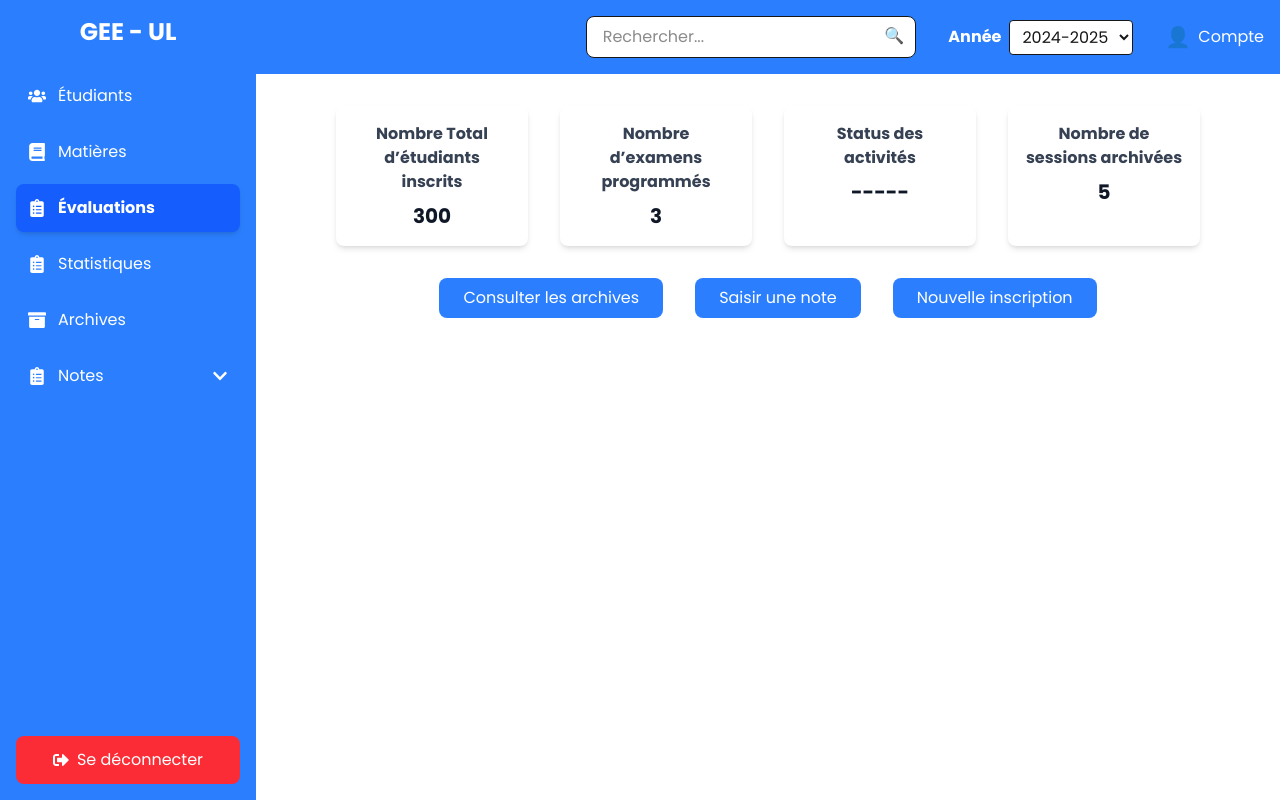
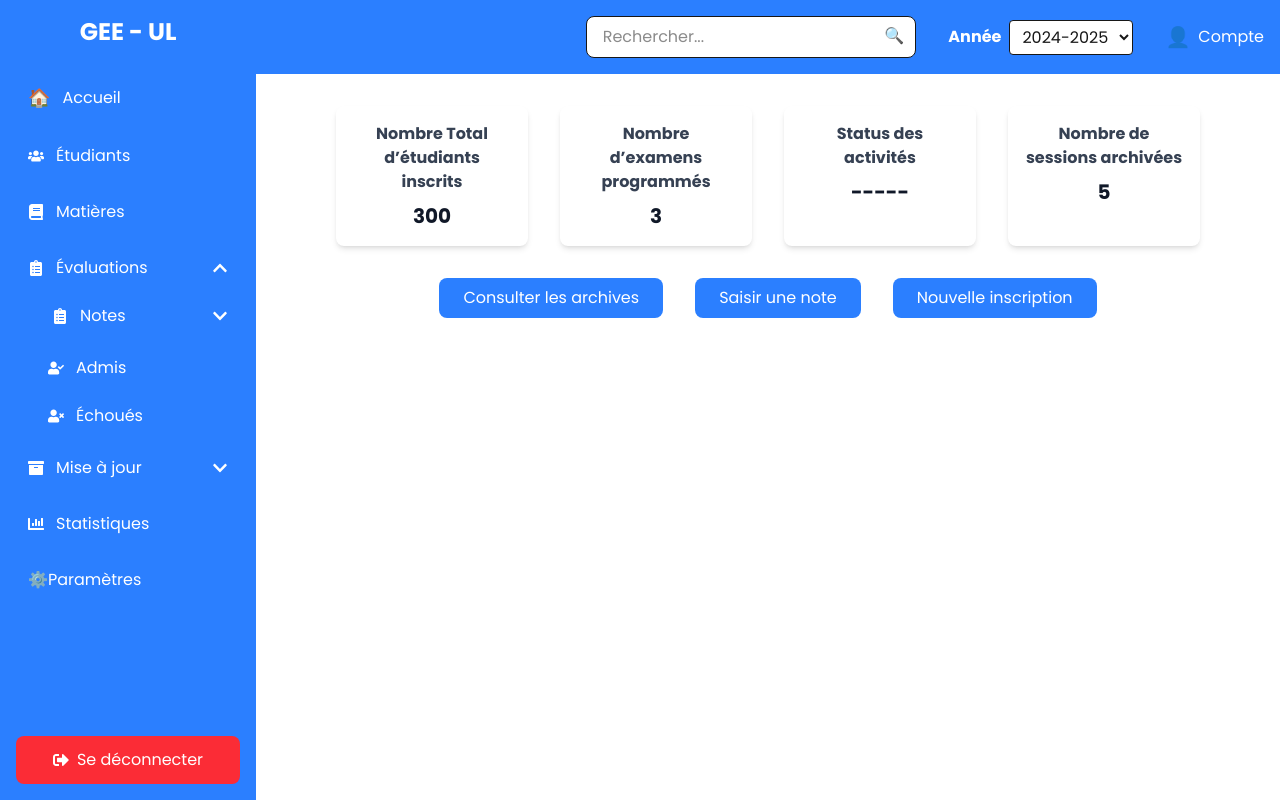
Before and after one commit to GildasEdoh/GEE_PROJECT, a Next.js app in the folder frontend/: page / in a window 1280 px wide. Both pictures are taken after a click on the button "Évaluations". Built offline with nearby package versions, Linux system fonts and the light colour scheme.

Commit message:
Ajout des sous menus dans la Sidebar

```diff
--- a/frontend/src/app/components/SideBar.js
+++ b/frontend/src/app/components/SideBar.js
@@ -10,91 +10,201 @@ import {
   FaFileAlt,
   FaEdit,
   FaClipboardCheck,
+  FaChartBar,
+  FaUserCheck,
+  FaUserTimes,
 } from "react-icons/fa";
 
 const SideBar = ({ setSelectedMenu }) => {
-  const [activeMenu, setActiveMenu] = useState("");
   const [isNotesOpen, setIsNotesOpen] = useState(false);
-
-  const menuItems = [
-    { name: "Étudiants", icon: <FaUsers />, path: "/etudiants" },
-    { name: "Matières", icon: <FaBook />, path: "/matieres" },
-    { name: "Évaluations", icon: <FaClipboardList />, path: "/evaluations" },
-    { name: "Statistiques", icon: <FaClipboardList />, path: "/statistiques" },
-    { name: "Archives", icon: <FaArchive />, path: "/archives" },
-  ];
+  const [isMiseAJourOpen, setIsMiseAJourOpen] = useState(false);
+  const [isEvaluationsOpen, setIsEvaluationsOpen] = useState(false);
 
   return (
     <aside className="w-64 bg-blue-500 text-white h-screen p-4 flex flex-col">
       <h1 className="text-2xl font-bold mb-6 text-center">GEE - UL</h1>
 
       <ul className="space-y-2 flex-1">
-        {menuItems.map((item) => (
-          <li key={item.name}>
-            <button
-              className={`w-full flex items-center space-x-3 p-3 rounded-lg transition
-                ${
-                  activeMenu === item.name
-                    ? "bg-blue-600 text-white-500 font-bold shadow-md"
-                    : "hover:bg-blue-600"
-                }`}
-              onClick={() => {
-                setActiveMenu(item.name);
-                setSelectedMenu(item.name);
-              }}
-            >
-              <span className="text-lg">{item.icon}</span>
-              <span>{item.name}</span>
-            </button>
-          </li>
-        ))}
+        <li>
+          <button
+            className="w-full flex items-center space-x-3 p-3 rounded-lg hover:bg-blue-600 transition"
+            onClick={() => setSelectedMenu("Accueil")}
+          >
+            <span className="text-lg">🏠</span>
+            <span>Accueil</span>
+          </button>
+        </li>
 
-        {/* Menu Notes avec Sous-menus */}
+        {/* Étudiants */}
+        <li>
+          <button
+            className="w-full flex items-center space-x-3 p-3 rounded-lg hover:bg-blue-600 transition"
+            onClick={() => setSelectedMenu("Étudiants")}
+          >
+            <FaUsers />
+            <span>Étudiants</span>
+          </button>
+        </li>
+
+        {/* Matières */}
+        <li>
+          <button
+            className="w-full flex items-center space-x-3 p-3 rounded-lg hover:bg-blue-600 transition"
+            onClick={() => setSelectedMenu("Matières")}
+          >
+            <FaBook />
+            <span>Matières</span>
+          </button>
+        </li>
+
+        {/* Évaluations avec sous-menus */}
         <li>
           <button
             className="w-full flex items-center justify-between p-3 rounded-lg hover:bg-blue-600 transition"
-            onClick={() => setIsNotesOpen(!isNotesOpen)}
+            onClick={() => setIsEvaluationsOpen(!isEvaluationsOpen)}
           >
             <div className="flex items-center space-x-3">
-              <FaClipboardList className="text-lg" />
-              <span>Notes</span>
+              <FaClipboardList />
+              <span>Évaluations</span>
             </div>
-            {isNotesOpen ? <FaChevronUp /> : <FaChevronDown />}
+            {isEvaluationsOpen ? <FaChevronUp /> : <FaChevronDown />}
           </button>
-          {isNotesOpen && (
+          {isEvaluationsOpen && (
             <ul className="ml-6 space-y-2">
+              {/* <button
+                  className="w-full flex items-center space-x-3 p-2 rounded-lg hover:bg-blue-600 transition"
+                  onClick={() => setSelectedMenu("Évaluations Notes")}
+                >
+                  <FaFileAlt />
+                  <span>Notes</span>
+                </button> */}
+
+              {/* Notes avec sous-menus */}
+              <li>
+                <button
+                  className="w-full flex items-center justify-between p-3 rounded-lg hover:bg-blue-600 transition"
+                  onClick={() => setIsNotesOpen(!isNotesOpen)}
+                >
+                  <div className="flex items-center space-x-3">
+                    <FaClipboardList />
+                    <span>Notes</span>
+                  </div>
+                  {isNotesOpen ? <FaChevronUp /> : <FaChevronDown />}
+                </button>
+                {isNotesOpen && (
+                  <ul className="ml-6 space-y-2">
+                    <li>
+                      <button
+                        className="w-full flex items-center space-x-3 p-2 rounded-lg hover:bg-blue-600 transition"
+                        onClick={() => setSelectedMenu("Édition Notes")}
+                      >
+                        <FaEdit />
+                        <span>Édition</span>
+                      </button>
+                    </li>
+                    <li>
+                      <button
+                        className="w-full flex items-center space-x-3 p-2 rounded-lg hover:bg-blue-600 transition"
+                        onClick={() => setSelectedMenu("Relevés de Notes")}
+                      >
+                        <FaClipboardCheck />
+                        <span>Relevées</span>
+                      </button>
+                    </li>
+                  </ul>
+                )}
+              </li>
               <li>
                 <button
                   className="w-full flex items-center space-x-3 p-2 rounded-lg hover:bg-blue-600 transition"
-                  onClick={() => setSelectedMenu("Saisir Note")}
+                  onClick={() => setSelectedMenu("Évaluations Admis")}
                 >
-                  <FaFileAlt />
-                  <span>Saisir</span>
+                  <FaUserCheck />
+                  <span>Admis</span>
                 </button>
               </li>
               <li>
                 <button
                   className="w-full flex items-center space-x-3 p-2 rounded-lg hover:bg-blue-600 transition"
-                  onClick={() => setSelectedMenu("Édition Note")}
+                  onClick={() => setSelectedMenu("Évaluations Échoués")}
                 >
-                  <FaEdit />
-                  <span>Édition</span>
+                  <FaUserTimes />
+                  <span>Échoués</span>
+                </button>
+              </li>
+            </ul>
+          )}
+        </li>
+
+        {/* Mise à jour avec sous-menus */}
+        <li>
+          <button
+            className="w-full flex items-center justify-between p-3 rounded-lg hover:bg-blue-600 transition"
+            onClick={() => setIsMiseAJourOpen(!isMiseAJourOpen)}
+          >
+            <div className="flex items-center space-x-3">
+              <FaArchive />
+              <span>Mise à jour</span>
+            </div>
+            {isMiseAJourOpen ? <FaChevronUp /> : <FaChevronDown />}
+          </button>
+          {isMiseAJourOpen && (
+            <ul className="ml-6 space-y-2">
+              <li>
+                <button
+                  className="w-full flex items-center space-x-3 p-2 rounded-lg hover:bg-blue-600 transition"
+                  onClick={() => setSelectedMenu("Mise à jour Notes")}
+                >
+                  <FaFileAlt />
+                  <span>Notes</span>
                 </button>
               </li>
               <li>
                 <button
                   className="w-full flex items-center space-x-3 p-2 rounded-lg hover:bg-blue-600 transition"
-                  onClick={() => setSelectedMenu("Relevés de notes")}
+                  onClick={() => setSelectedMenu("Mise à jour Étudiants")}
                 >
-                  <FaClipboardCheck />
-                  <span>Relevés de notes</span>
+                  <FaUsers />
+                  <span>Étudiants</span>
+                </button>
+              </li>
+              <li>
+                <button
+                  className="w-full flex items-center space-x-3 p-2 rounded-lg hover:bg-blue-600 transition"
+                  onClick={() => setSelectedMenu("Mise à jour Matières")}
+                >
+                  <FaBook />
+                  <span>Matières</span>
                 </button>
               </li>
             </ul>
           )}
         </li>
+
+        {/* Statistiques */}
+        <li>
+          <button
+            className="w-full flex items-center space-x-3 p-3 rounded-lg hover:bg-blue-600 transition"
+            onClick={() => setSelectedMenu("Statistiques")}
+          >
+            <FaChartBar />
+            <span>Statistiques</span>
+          </button>
+        </li>
+
+        {/* Paramètres */}
+        <li>
+          <button
+            className="w-full flex items-center space-x-3 p-3 rounded-lg hover:bg-blue-600 transition"
+            onClick={() => setSelectedMenu("Paramètres")}
+          >
+            ⚙️
+            <span>Paramètres</span>
+          </button>
+        </li>
       </ul>
 
+      {/* Déconnexion */}
       <button className="p-3 bg-red-500 flex items-center justify-center space-x-2 rounded-lg hover:bg-red-600 transition">
         <FaSignOutAlt />
         <span>Se déconnecter</span>
```
